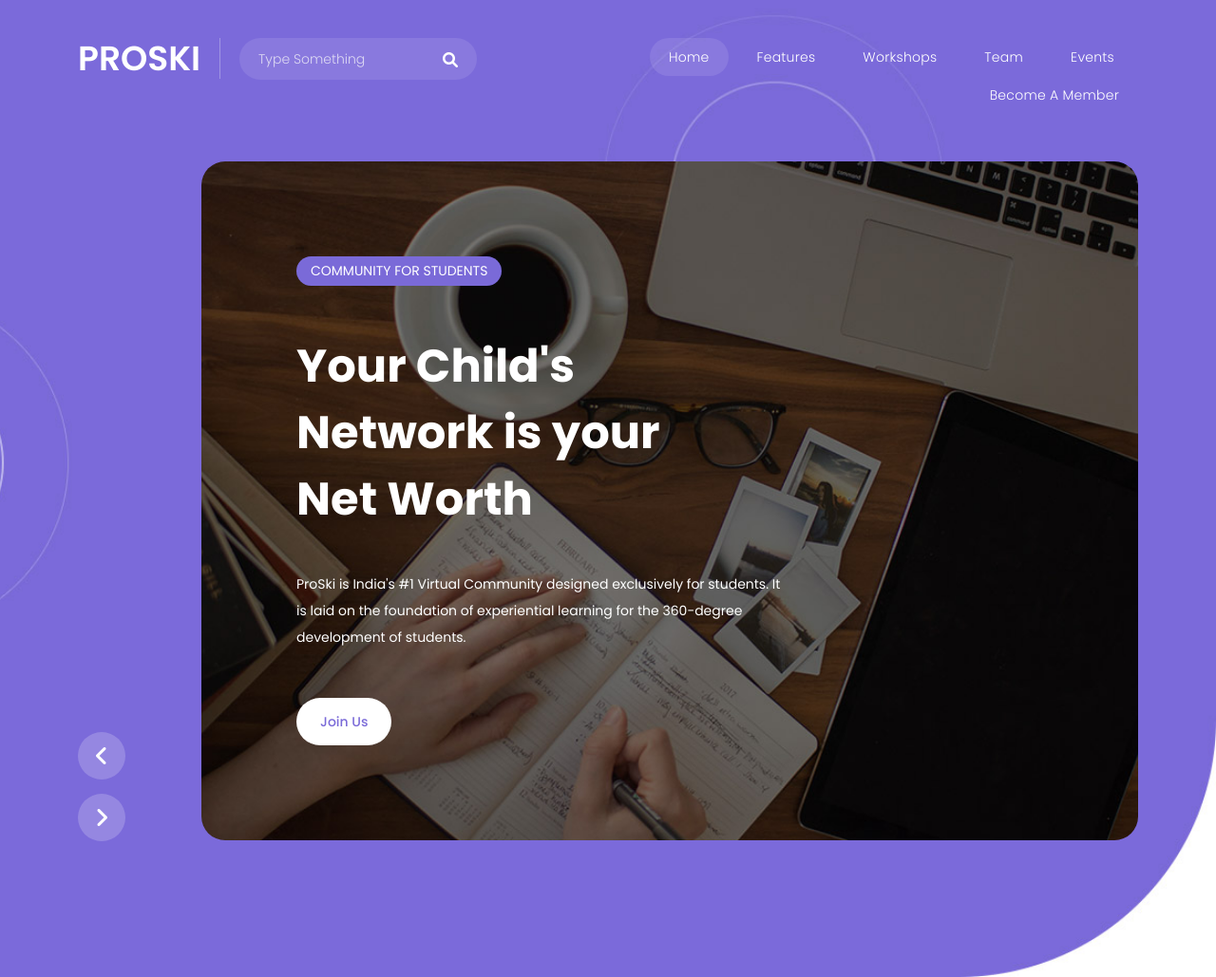
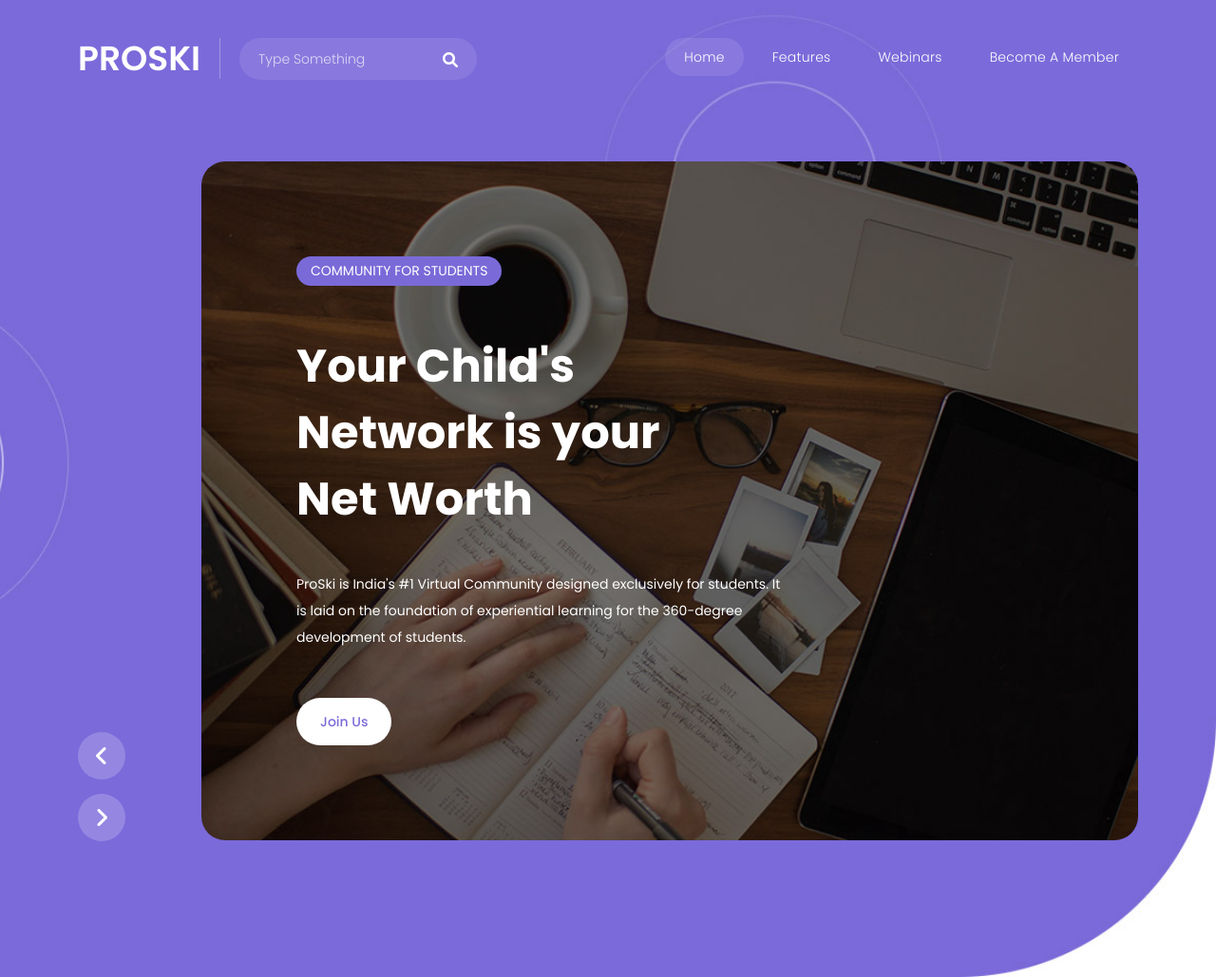
Before and after one commit to teamproski/website, a plain HTML site: page index.html in a window 1280 px wide. Shown: the top 1029 px of the page at 95% size. Drawn offline with nearby package versions, Linux system fonts and the light colour scheme.

Commit message:
Update index.html

```diff
--- a/index.html
+++ b/index.html
@@ -66,9 +66,9 @@ https://templatemo.com/tm-586-scholar
                     <ul class="nav">
                       <li class="scroll-to-section"><a href="#top" class="active">Home</a></li>
                       <li class="scroll-to-section"><a href="#services">Features</a></li>
-                      <li class="scroll-to-section"><a href="#courses">Workshops</a></li>
-                      <li class="scroll-to-section"><a href="#team">Team</a></li>
-                      <li class="scroll-to-section"><a href="#events">Events</a></li>
+                      <!-- <li class="scroll-to-section"><a href="#courses">Workshops</a></li>
+                      <li class="scroll-to-section"><a href="#team">Team</a></li> -->
+                      <li class="scroll-to-section"><a href="#events">Webinars</a></li>
                       <li class="scroll-to-section"><a href="#contact">Become a Member</a></li>
                   </ul>
                     <a class='menu-trigger'>
```
